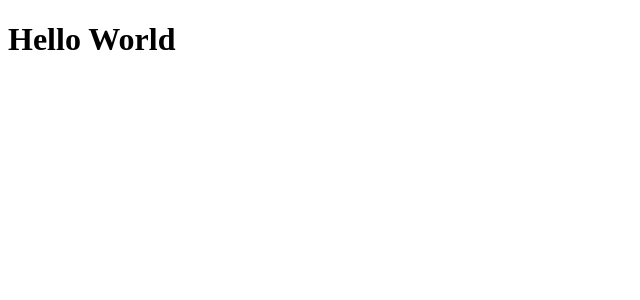
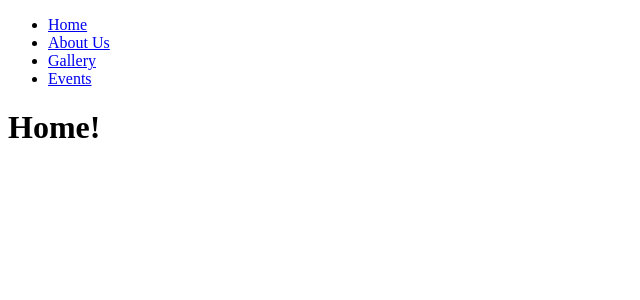
Before and after one commit to c-arriagada/estilo-calico, a React app: page / in a window 1280 px wide. Shown: the top 300 px of the page, without its empty margins (0-640 px from the left). Built offline with nearby package versions, Linux system fonts and the light colour scheme.

Commit message:
implemented React Router and created NavBar

```diff
--- a/package.json
+++ b/package.json
@@ -13,7 +13,8 @@
   "license": "ISC",
   "dependencies": {
     "react": "^18.2.0",
-    "react-dom": "^18.2.0"
+    "react-dom": "^18.2.0",
+    "react-router-dom": "^6.18.0"
   },
   "devDependencies": {
     "@babel/core": "^7.23.0",
--- a/src/App.jsx
+++ b/src/App.jsx
@@ -1,11 +1,22 @@
 import React from "react";
+import { BrowserRouter as Router, Routes, Route } from "react-router-dom"
+import Home from "./pages/Home"
+import AboutUs from "./pages/AboutUs"
+import Gallery from "./pages/Gallery"
+import Events from "./pages/Events"
 
 const App = () => {
 
     return (
-        <div>
-            <h1>Hello World</h1>
-        </div>
+
+        <Router>
+            <Routes>
+                <Route path="/" element={<Home />} />
+                <Route path="/about" element={<AboutUs />} />
+                <Route path="/gallery" element={<Gallery />} />
+                <Route path="/events" element={<Events />} />
+            </Routes>
+        </Router>
     )
 }
 
--- /dev/null
+++ b/src/components/NavBar.jsx
@@ -0,0 +1,27 @@
+import React from "react";
+import { Link } from "react-router-dom";
+
+function NavBar() {
+    return (
+        <div>
+            <nav>
+                <ul>
+                    <li>
+                        <Link to="/">Home</Link>
+                    </li>
+                    <li>
+                        <Link to="/about">About Us</Link>
+                    </li>
+                    <li>
+                        <Link to="/gallery">Gallery</Link>
+                    </li>
+                    <li>
+                        <Link to="/events">Events</Link>
+                    </li>
+                </ul>
+            </nav>
+        </div>
+    )
+}
+
+export default NavBar;
--- a/src/index.js
+++ /dev/null
@@ -1,8 +0,0 @@
-import React from "react";
-import { render } from "react-dom";
-import App from './App';
-
-render (
-    <App />,
-    document.getElementById("root")
-)
--- /dev/null
+++ b/src/main.jsx
@@ -0,0 +1,9 @@
+import React from "react";
+import ReactDOM from "react-dom";
+import App from './App';
+
+ReactDOM.createRoot(document.getElementById('root')).render(
+    <React.StrictMode>
+        <App />
+    </React.StrictMode>
+)
--- /dev/null
+++ b/src/pages/AboutUs.jsx
@@ -0,0 +1,9 @@
+import React from "react";
+
+function AboutUs() {
+    return (
+        <h1>About Us</h1>
+    )
+}
+
+export default AboutUs;
--- /dev/null
+++ b/src/pages/Events.jsx
@@ -0,0 +1,9 @@
+import React from "react";
+
+function Events() {
+    return (
+        <h1>Events</h1>
+    )
+}
+
+export default Events;
--- /dev/null
+++ b/src/pages/Gallery.jsx
@@ -0,0 +1,9 @@
+import React from "react";
+
+function Gallery() {
+    return (
+        <h1>Gallery</h1>
+    )
+}
+
+export default Gallery;
--- /dev/null
+++ b/src/pages/Home.jsx
@@ -0,0 +1,13 @@
+import React from "react";
+import NavBar from '../components/NavBar';
+
+function Home() {
+    return (
+        <div>
+            <NavBar />
+            <h1>Home!</h1>
+        </div>
+    )
+}
+
+export default Home;
--- a/webpack.config.js
+++ b/webpack.config.js
@@ -2,7 +2,7 @@
 const HTMLWebpackPlugin = require('html-webpack-plugin');
 
 module.exports = {
-    entry: './src/index.js',
+    entry: './src/main.jsx',
     output: {
         path: path.join(__dirname, '/dist'),
         publicPath: '/',
```
Also changed, not shown: 1 other file (tests, documents, lock files or other folders).
